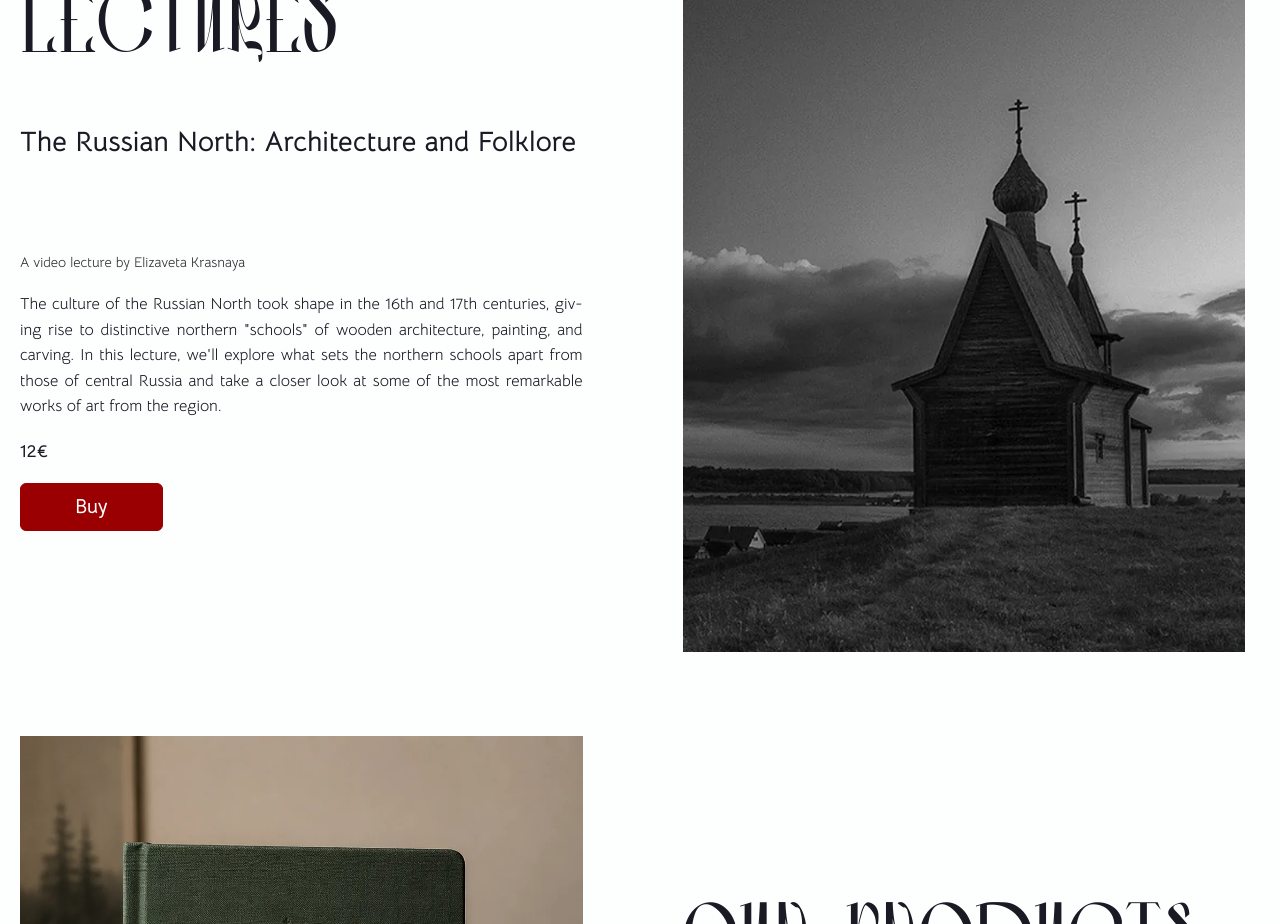
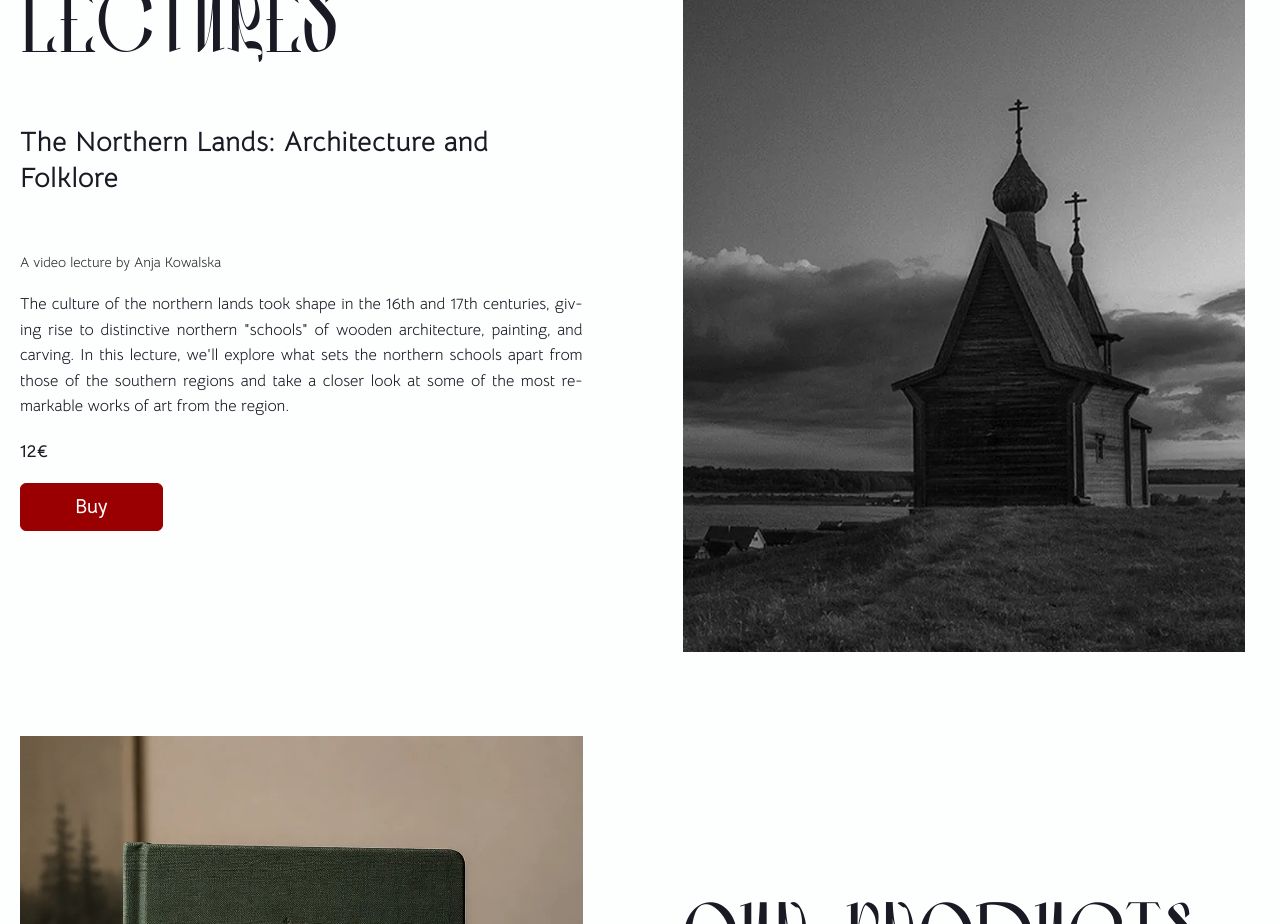
Before and after one commit to mirovisus/northern-soul, a React (Vite) app: page / in a window 1280 px wide. Shown: the part 3560-4484 px from the top of the page. Built offline with nearby package versions, Linux system fonts and the light colour scheme.

Commit message:
neutralize references and update lecture authors

```diff
--- a/src/App.jsx
+++ b/src/App.jsx
@@ -44,26 +44,26 @@ import "lenis/dist/lenis.css";
 
 const LECTURES = [
   {
-    title: "The Russian North: Architecture and Folklore",
-    author: "Elizaveta Krasnaya",
+    title: "The Northern Lands: Architecture and Folklore",
+    author: "Anja Kowalska",
     description:
-      'The culture of the Russian North took shape in the 16th and 17th centuries, giving rise to distinctive northern "schools" of wooden architecture, painting, and carving. In this lecture, we\'ll explore what sets the northern schools apart from those of central Russia and take a closer look at some of the most remarkable works of art from the region.',
+      'The culture of the northern lands took shape in the 16th and 17th centuries, giving rise to distinctive northern "schools" of wooden architecture, painting, and carving. In this lecture, we\'ll explore what sets the northern schools apart from those of the southern regions and take a closer look at some of the most remarkable works of art from the region.',
     price: "12€",
     image: lecture1,
   },
   {
     title: "Wooden Churches of the North: A Vanishing World",
-    author: "Sofia Shadrina",
+    author: "Marek Vilkas",
     description:
-      "For centuries, the villages of the Russian North were home to some of the most extraordinary wooden churches ever built - soaring tented roofs, onion domes shaped by axe alone, and interiors painted with quiet devotion. Today, many of these monuments are on the brink of being lost forever. In this lecture, we'll trace the story of northern wooden church-building, from its medieval roots to the master carpenters of the 18th century, and consider what it means to save what still stands.",
+      "For centuries, the villages of the North were home to some of the most extraordinary wooden churches ever built - soaring tented roofs, onion domes shaped by axe alone, and interiors painted with quiet devotion. Today, many of these monuments are on the brink of being lost forever. In this lecture, we'll trace the story of northern wooden church-building, from its medieval roots to the master carpenters of the 18th century, and consider what it means to save what still stands.",
     price: "12€",
     image: lecture2,
   },
   {
     title: "Life Along the Northern Dvina: Villages, Trades, and Traditions",
-    author: "Sofia Shadrina",
+    author: "Marek Vilkas",
     description:
-      "The Russian North was never truly isolated - it was shaped by rivers, trade routes, and centuries of exchange between peasants, monks, merchants, and the peoples of the surrounding forests. This lecture takes you into everyday life in a northern village: the rhythm of the seasons, the crafts passed down through generations, the songs and rituals that filled the long winter nights, and the quiet resilience of communities living at the edge of the empire.",
+      "The northern lands were never truly isolated - they were shaped by rivers, trade routes, and centuries of exchange between peasants, monks, merchants, and the peoples of the surrounding forests. This lecture takes you into everyday life in a northern village: the rhythm of the seasons, the crafts passed down through generations, the songs and rituals that filled the long winter nights, and the quiet resilience of communities living at the edge of the settled world.",
     price: "12€",
     image: lecture3,
   },
@@ -420,7 +420,7 @@ const App = () => {
                 <li className="mission__pillar mission__pillar--left-3">
                   <h3 className="mission__pillar-title">Community</h3>
                   <p className="mission__pillar-description">
-                    bringing together those who love the Russian North
+                    bringing together those who love the northern lands
                   </p>
                 </li>
               </ul>
```
